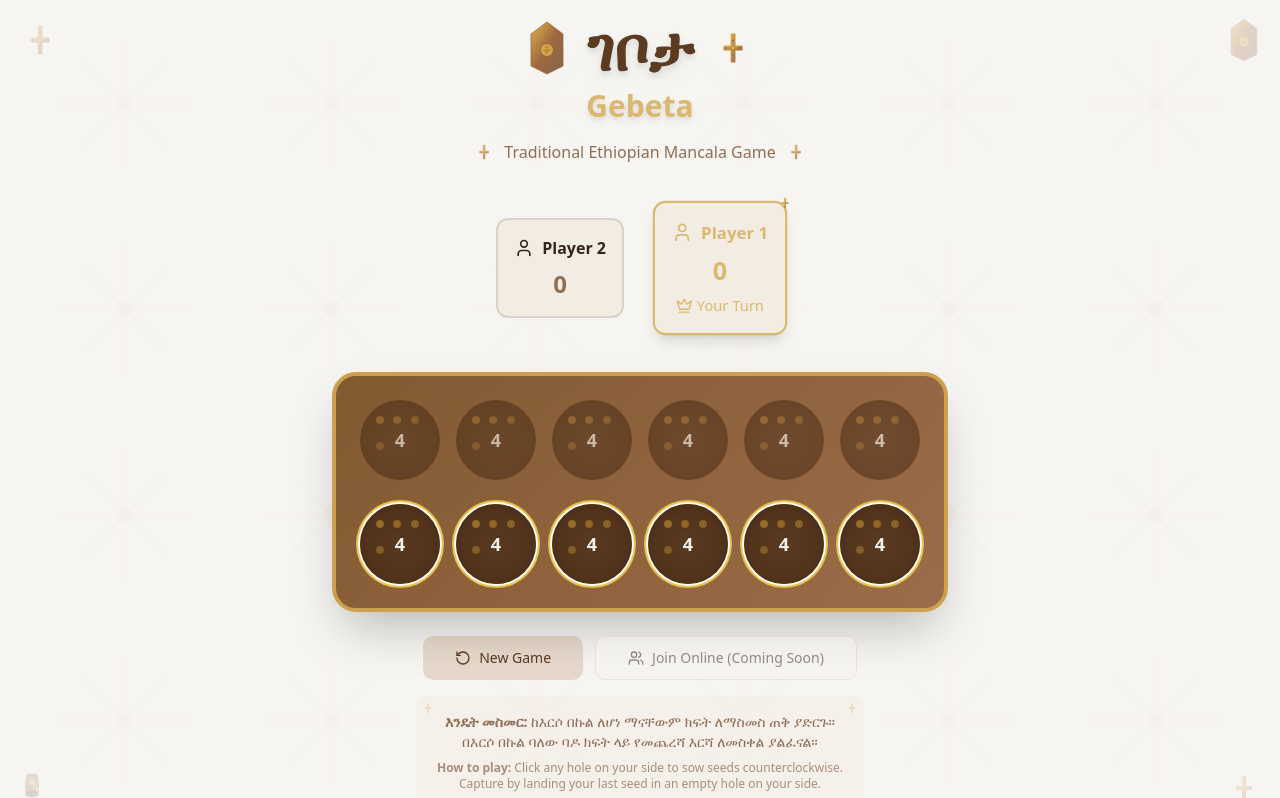
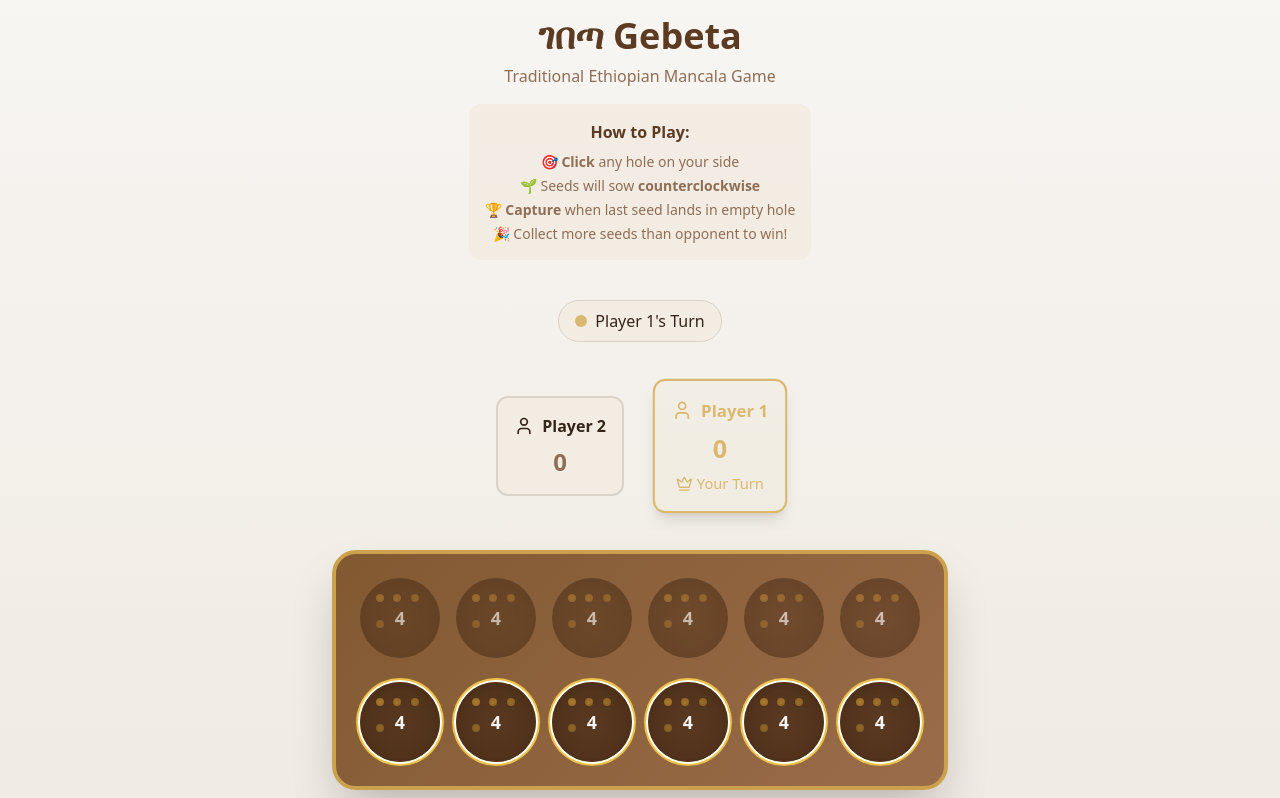
Before and after one commit to Amanatal11/gebeta-digital-soiree, a React (Vite) app: page / in a window 1280 px wide. Shown: the top 798 px of the page. Built offline with nearby package versions, Linux system fonts and the light colour scheme.

Commit message:
Corrected Spelling Errors and changed Icon

```diff
--- a/index.html
+++ b/index.html
@@ -3,11 +3,12 @@
   <head>
     <meta charset="UTF-8" />
     <meta name="viewport" content="width=device-width, initial-scale=1.0" />
-    <title>ገቦታ Gebeta - Ethiopian Mancala Game</title>
+    <title>ገበጣ Gebeta - Ethiopian Mancala Game</title>
     <meta name="description" content="Play the traditional Ethiopian board game Gebeta (Mancala) online. Experience the cultural heritage of Ethiopia through this classic strategy game." />
     <meta name="author" content="Lovable" />
+    <link rel="icon" type="image/svg+xml" href="/favicon.svg" />
 
-    <meta property="og:title" content="01a5a508-5807-4b88-b138-f7edc3ef02c4" />
+    <meta property="og:title" content="ገበጣ Gebeta - Ethiopian Mancala Game" />
     <meta property="og:description" content="Lovable Generated Project" />
     <meta property="og:type" content="website" />
     <meta property="og:image" content="https://lovable.dev/opengraph-image-p98pqg.png" />
--- a/src/components/GameBoard.tsx
+++ b/src/components/GameBoard.tsx
@@ -131,43 +131,37 @@ export const GameBoard = () => {
   };
 
   return (
-    <div className="flex flex-col items-center gap-6 p-4 min-h-screen bg-gradient-ethiopian relative overflow-hidden">
-      {/* Ethiopian decorative elements */}
-      <div className="absolute top-4 left-4 opacity-20">
-        <img src="/ethiopian-cross.svg" alt="Ethiopian Cross" className="w-12 h-12" />
-      </div>
-      <div className="absolute top-4 right-4 opacity-20">
-        <img src="/ethiopian-shield.svg" alt="Ethiopian Shield" className="w-10 h-12" />
-      </div>
-      <div className="absolute bottom-4 left-4 opacity-15">
-        <img src="/ethiopian-coffee.svg" alt="Ethiopian Coffee" className="w-8 h-10" />
-      </div>
-      <div className="absolute bottom-4 right-4 opacity-15">
-        <img src="/ethiopian-cross.svg" alt="Ethiopian Cross" className="w-10 h-10" />
+    <div className="flex flex-col items-center gap-6 p-4 min-h-screen bg-gradient-warm">
+      {/* Simple Ethiopian header */}
+      <div className="text-center">
+        <h1 className="text-4xl font-bold text-primary mb-2">
+          ገበጣ Gebeta
+        </h1>
+        <p className="text-muted-foreground text-center max-w-md mb-4">
+          Traditional Ethiopian Mancala Game
+        </p>
+
+        {/* Quick tutorial for new players */}
+        {!gameState.gameOver && (
+          <div className="bg-card/80 p-4 rounded-lg mb-4 max-w-md">
+            <h3 className="font-semibold text-primary mb-2">How to Play:</h3>
+            <div className="text-sm text-muted-foreground space-y-1">
+              <p>🎯 <strong>Click</strong> any hole on your side</p>
+              <p>🌱 Seeds will sow <strong>counterclockwise</strong></p>
+              <p>🏆 <strong>Capture</strong> when last seed lands in empty hole</p>
+              <p>🎉 Collect more seeds than opponent to win!</p>
+            </div>
+          </div>
+        )}
       </div>
 
-      {/* Ethiopian pattern background */}
-      <div className="absolute inset-0 opacity-5">
-        <img src="/ethiopian-pattern.svg" alt="" className="w-full h-full object-cover" />
-      </div>
-
-      <div className="relative z-10">
-        <div className="flex items-center justify-center gap-4 mb-2">
-          <img src="/ethiopian-shield.svg" alt="Ethiopian Shield" className="w-12 h-16 opacity-80" />
-          <h1 className="text-6xl font-bold text-primary drop-shadow-lg">
-            ገቦታ
-          </h1>
-          <img src="/ethiopian-cross.svg" alt="Ethiopian Cross" className="w-12 h-12 opacity-80" />
-        </div>
-        <h2 className="text-3xl font-semibold text-accent mb-4 text-center drop-shadow-md">
-          Gebeta
-        </h2>
-        <div className="flex items-center justify-center gap-2 mb-4">
-          <img src="/ethiopian-cross.svg" alt="Ethiopian Cross" className="w-6 h-6 opacity-60" />
-          <p className="text-muted-foreground text-center max-w-md font-medium">
-            Traditional Ethiopian Mancala Game
-          </p>
-          <img src="/ethiopian-cross.svg" alt="Ethiopian Cross" className="w-6 h-6 opacity-60" />
+      {/* Current turn indicator */}
+      <div className="text-center mb-4">
+        <div className="inline-flex items-center gap-2 bg-card px-4 py-2 rounded-full border">
+          <div className="w-3 h-3 bg-accent rounded-full"></div>
+          <span className="font-medium">
+            Player {gameState.currentPlayer + 1}'s Turn
+          </span>
         </div>
       </div>
 
@@ -188,13 +182,8 @@ export const GameBoard = () => {
 
       <div className={cn(
         "relative bg-gradient-board rounded-3xl p-6 shadow-2xl",
-        "border-4 border-board-accent",
-        "bg-[url('/ethiopian-pattern.svg')] bg-opacity-10"
-      )} style={{
-        backgroundImage: "url('/ethiopian-pattern.svg'), linear-gradient(135deg, hsl(var(--board-primary)), hsl(var(--board-secondary)))",
-        backgroundSize: "60px 60px, cover",
-        backgroundBlendMode: "overlay"
-      }}>
+        "border-4 border-board-accent"
+      )}>
         {/* Player 1's row (top, reversed for visual layout) */}
         <div className="flex gap-4 mb-6">
           {gameState.board[1].slice().reverse().map((seeds, index) => (
--- a/src/components/GameControls.tsx
+++ b/src/components/GameControls.tsx
@@ -13,67 +13,53 @@ export const GameControls = ({ gameState, onReset }: GameControlsProps) => {
     <div className="flex flex-col items-center gap-4">
       {gameState.gameOver && (
         <div className={cn(
-          "text-center p-6 rounded-xl bg-card border-2 relative",
-          "shadow-lg"
-        )} style={{
-          backgroundImage: "url('/ethiopian-pattern.svg')",
-          backgroundSize: "40px 40px",
-          backgroundBlendMode: "overlay"
-        }}>
-          <div className="absolute top-2 left-2 opacity-30">
-            <img src="/ethiopian-shield.svg" alt="" className="w-6 h-8" />
-          </div>
-          <div className="absolute top-2 right-2 opacity-30">
-            <img src="/ethiopian-cross.svg" alt="" className="w-6 h-6" />
-          </div>
-
+          "text-center p-6 rounded-xl bg-card border-2",
+          "shadow-lg border-accent"
+        )}>
           <Trophy className="w-12 h-12 mx-auto mb-3 text-accent" />
-          <h2 className="text-2xl font-bold mb-2">
-            {gameState.winner === null ? "It's a Tie!" : `Player ${gameState.winner + 1} Wins!`}
+          <h2 className="text-2xl font-bold mb-2 text-primary">
+            {gameState.winner === null ? "It's a Tie!" : `Player ${gameState.winner! + 1} Wins!`}
           </h2>
-          <p className="text-muted-foreground">
+          <p className="text-muted-foreground mb-4">
             Final Score: {gameState.stores[0]} - {gameState.stores[1]}
+          </p>
+          <p className="text-sm text-muted-foreground">
+            🎉 Great game! Click "New Game" to play again.
           </p>
         </div>
       )}
 
-      <div className="flex gap-3">
+      <div className="flex flex-col gap-3 items-center">
         <Button
           onClick={onReset}
-          variant="secondary"
           size="lg"
-          className="gap-2"
+          className="gap-2 bg-accent hover:bg-accent/90 text-accent-foreground px-8 py-3 text-lg font-semibold"
         >
-          <RotateCcw className="w-4 h-4" />
+          <RotateCcw className="w-5 h-5" />
           New Game
         </Button>
 
         <Button
           variant="outline"
-          size="lg"
-          className="gap-2"
+          size="sm"
+          className="gap-2 opacity-60"
           disabled
         >
           <Users className="w-4 h-4" />
-          Join Online (Coming Soon)
+          Multiplayer (Coming Soon)
         </Button>
       </div>
 
-      <div className="text-center text-sm text-muted-foreground max-w-md relative p-4 rounded-lg bg-card/50">
-        <div className="absolute top-1 left-1 opacity-20">
-          <img src="/ethiopian-cross.svg" alt="" className="w-4 h-4" />
+      <div className="text-center text-sm text-muted-foreground max-w-md p-4 rounded-lg bg-card/30">
+        <p className="mb-2">
+          <strong>Need help?</strong> The game is simple:
+        </p>
+        <div className="space-y-1 text-xs">
+          <p>• Click any hole with seeds on your side</p>
+          <p>• Seeds distribute counterclockwise automatically</p>
+          <p>• Capture when your last seed lands in an empty hole</p>
+          <p>• Collect the most seeds to win!</p>
         </div>
-        <div className="absolute top-1 right-1 opacity-20">
-          <img src="/ethiopian-cross.svg" alt="" className="w-4 h-4" />
-        </div>
-        <p>
-          <strong>እንዴት መስመር:</strong> ከእርሶ በኩል ለሆነ ማናቸውም ክፍት ለማስመስ ጠቅ ያድርጉ።
-          በእርሶ በኩል ባለው ባዶ ክፍት ላይ የመጨረሻ እርሻ ለመስቀል ያልፈናል።
-        </p>
-        <p className="mt-2 text-xs opacity-75">
-          <strong>How to play:</strong> Click any hole on your side to sow seeds counterclockwise.
-          Capture by landing your last seed in an empty hole on your side.
-        </p>
       </div>
     </div>
   );
--- a/src/components/Hole.tsx
+++ b/src/components/Hole.tsx
@@ -12,12 +12,13 @@ export const Hole = ({ seeds, onClick, disabled, highlight }: HoleProps) => {
     <button
       onClick={onClick}
       disabled={disabled}
+      title={disabled ? "" : `Click to distribute ${seeds} seeds counterclockwise`}
       className={cn(
         "relative w-20 h-20 rounded-full transition-all duration-300",
         "bg-gradient-hole border-2 border-hole-shadow/30",
         "flex items-center justify-center",
         "shadow-inner",
-        !disabled && "hover:scale-105 hover:shadow-lg",
+        !disabled && "hover:scale-105 hover:shadow-lg cursor-pointer",
         highlight && !disabled && "ring-2 ring-capture-highlight ring-offset-2",
         disabled && "opacity-60 cursor-not-allowed"
       )}
--- a/src/components/PlayerInfo.tsx
+++ b/src/components/PlayerInfo.tsx
@@ -11,18 +11,11 @@ interface PlayerInfoProps {
 export const PlayerInfo = ({ player, score, isActive, name }: PlayerInfoProps) => {
   return (
     <div className={cn(
-      "flex flex-col items-center gap-2 p-4 rounded-xl relative",
+      "flex flex-col items-center gap-2 p-4 rounded-xl",
       "bg-card border-2 transition-all duration-300",
-      isActive ? "border-accent shadow-lg scale-105" : "border-border",
+      isActive ? "border-accent shadow-lg scale-105 bg-accent/5" : "border-border",
       "min-w-[120px]"
     )}>
-      {/* Small Ethiopian cross decoration */}
-      {isActive && (
-        <div className="absolute -top-2 -right-2">
-          <img src="/ethiopian-cross.svg" alt="" className="w-4 h-4 opacity-70" />
-        </div>
-      )}
-
       <div className={cn(
         "flex items-center gap-2",
         isActive && "text-accent"
```
Also changed, not shown: public/favicon.svg (added), 1 other file (tests, documents, lock files or other folders).
